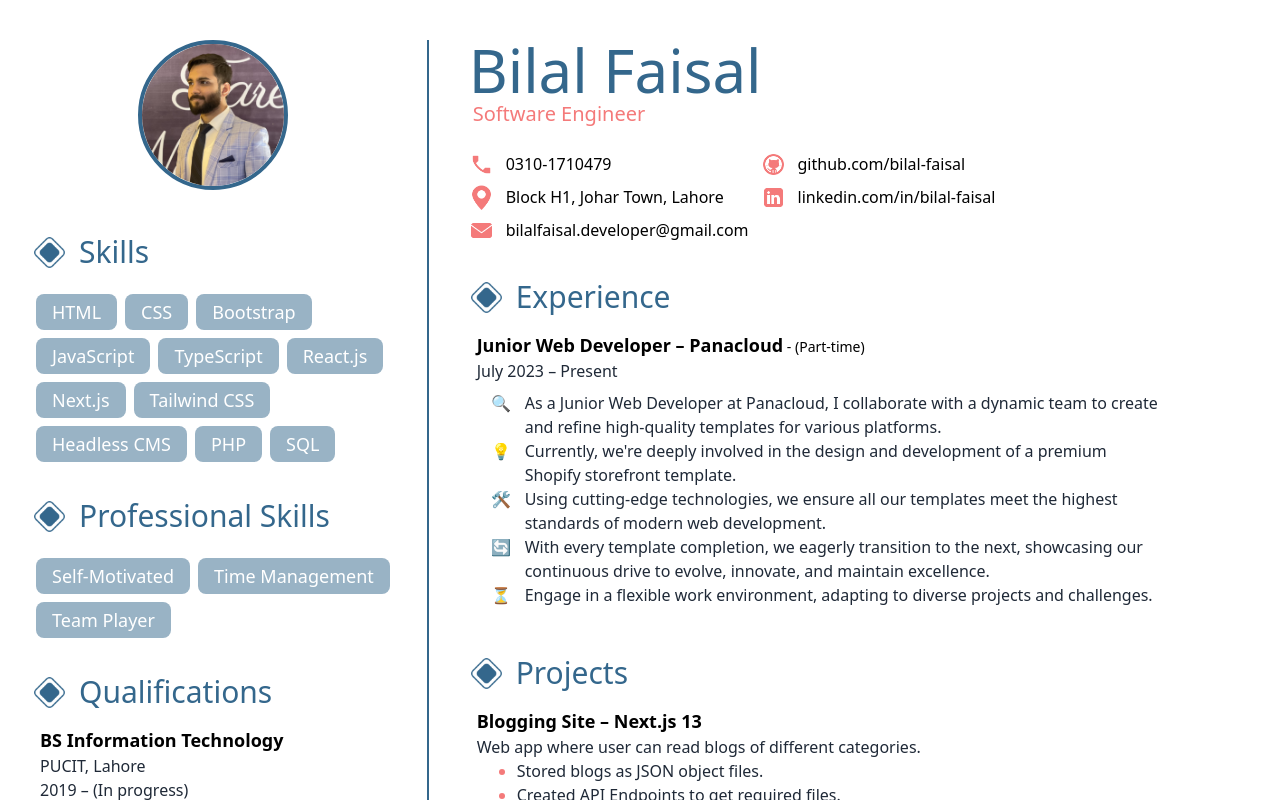
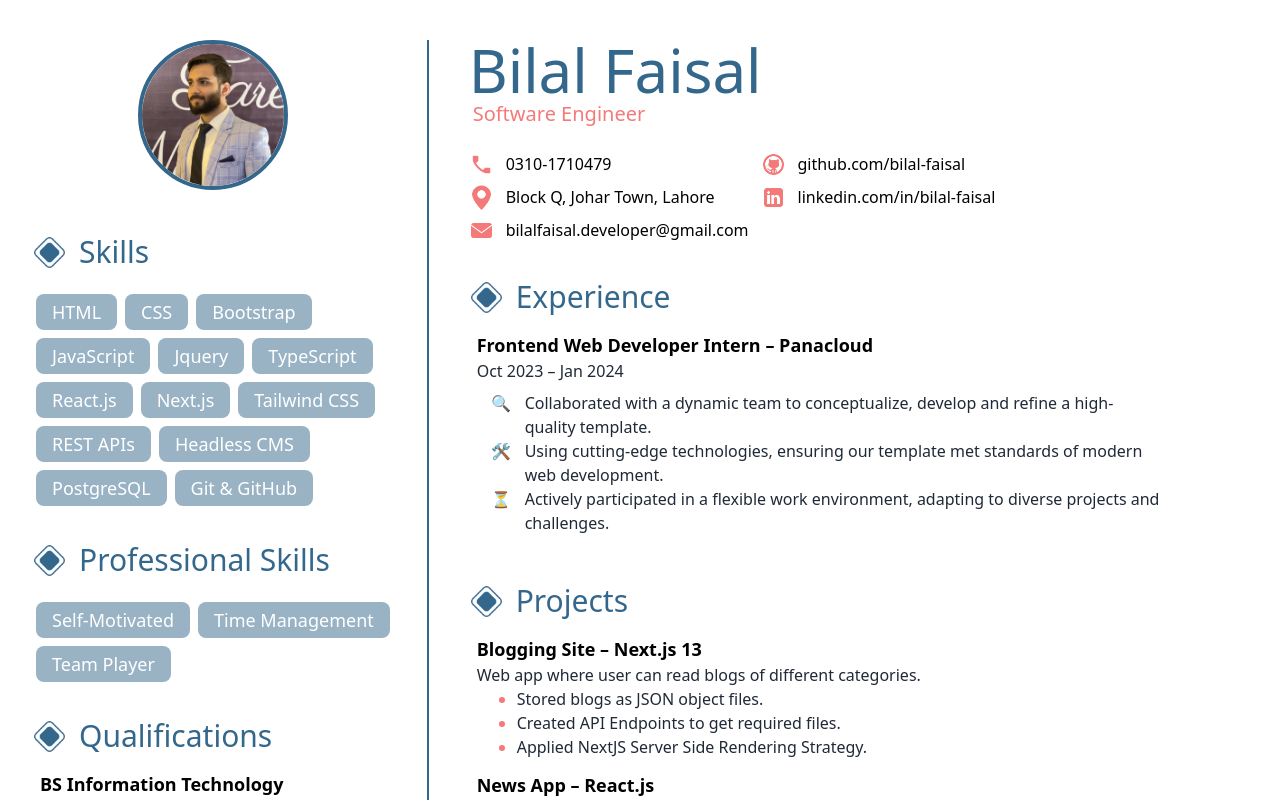
Before and after one commit to bilal-faisal/resume-nextjs, a Next.js app: page / in a window 1280 px wide. Shown: the top 800 px of the page. Built offline with nearby package versions, Linux system fonts and the light colour scheme.

Commit message:
updated resume

```diff
--- a/src/components/Contact_Items.tsx
+++ b/src/components/Contact_Items.tsx
@@ -11,8 +11,8 @@ const Contact_Items = () => {
         />
         <Contact_Item
           img={"location.png"}
-          url={"https://goo.gl/maps/3wFQA9A3G9eYqrAYA"}
-          text={"Block H1, Johar Town, Lahore"}
+          url={"https://maps.app.goo.gl/Ca5gVFRCDnY62M3s5"}
+          text={"Block Q, Johar Town, Lahore"}
         />
         <Contact_Item
           img={"mail.png"}
--- a/src/components/Experience_Item.tsx
+++ b/src/components/Experience_Item.tsx
@@ -3,7 +3,7 @@ import React from "react";
 interface Experience {
   title: string;
   company: string;
-  type: string;
+  type?: string;
   start_date: string;
   end_date: string;
   desc_points: { emoji: string; desc: string }[];
@@ -21,13 +21,13 @@ const Experience_Item = ({
     <div className="ml-2 mb-3">
       <h2 className="text-lg font-semibold">
         {title} – {company}
-        <span className="text-sm font-medium"> - ({type})</span>
+        {type && <span className="text-sm font-medium"> - ({type})</span>}
       </h2>
       <p className="text-md text-gray-800">
         {start_date} – {end_date}
       </p>
       <ul className="max-w-[90%] py-2">
-        {desc_points.map((point,i) => {
+        {desc_points.map((point, i) => {
           return (
             <li className="list-none flex" key={i}>
               <p className="min-w-[3rem] text-center">{point.emoji}</p>
--- a/src/components/Experience_Items.tsx
+++ b/src/components/Experience_Items.tsx
@@ -4,31 +4,22 @@ const Experience_Items = () => {
   return (
     <div className="flex flex-col py-4 flex-wrap">
       <Experience_Item
-        title={"Junior Web Developer"}
+        title={"Frontend Web Developer Intern"}
         company={"Panacloud"}
-        type={"Part-time"}
-        start_date={"July 2023"}
-        end_date={"Present"}
+        start_date={"Oct 2023"}
+        end_date={"Jan 2024"}
         desc_points={[
           {
             emoji: "🔍",
-            desc: "As a Junior Web Developer at Panacloud, I collaborate with a dynamic team to create and refine high-quality templates for various platforms.",
-          },
-          {
-            emoji: "💡",
-            desc: "Currently, we're deeply involved in the design and development of a premium Shopify storefront template.",
+            desc: "Collaborated with a dynamic team to conceptualize, develop and refine a high-quality template.",
           },
           {
             emoji: "🛠",
-            desc: "Using cutting-edge technologies, we ensure all our templates meet the highest standards of modern web development.",
-          },
-          {
-            emoji: "🔄",
-            desc: " With every template completion, we eagerly transition to the next, showcasing our continuous drive to evolve, innovate, and maintain excellence.",
+            desc: "Using cutting-edge technologies, ensuring our template met standards of modern web development.",
           },
           {
             emoji: "⏳",
-            desc: "Engage in a flexible work environment, adapting to diverse projects and challenges.",
+            desc: "Actively participated in a flexible work environment, adapting to diverse projects and challenges.",
           },
         ]}
       />
--- a/src/components/Skill_Items.tsx
+++ b/src/components/Skill_Items.tsx
@@ -7,13 +7,15 @@ const Skill_Items = () => {
       <Skill_Item name={"CSS"} />
       <Skill_Item name={"Bootstrap"} />
       <Skill_Item name={"JavaScript"} />
+      <Skill_Item name={"Jquery"} />
       <Skill_Item name={"TypeScript"} />
       <Skill_Item name={"React.js"} />
       <Skill_Item name={"Next.js"} />
       <Skill_Item name={"Tailwind CSS"} />
+      <Skill_Item name={"REST APIs"} />
       <Skill_Item name={"Headless CMS"} />
-      <Skill_Item name={"PHP"} />
-      <Skill_Item name={"SQL"} />
+      <Skill_Item name={"PostgreSQL"} />
+      <Skill_Item name={"Git & GitHub"} />
     </div>
   );
 };
```
